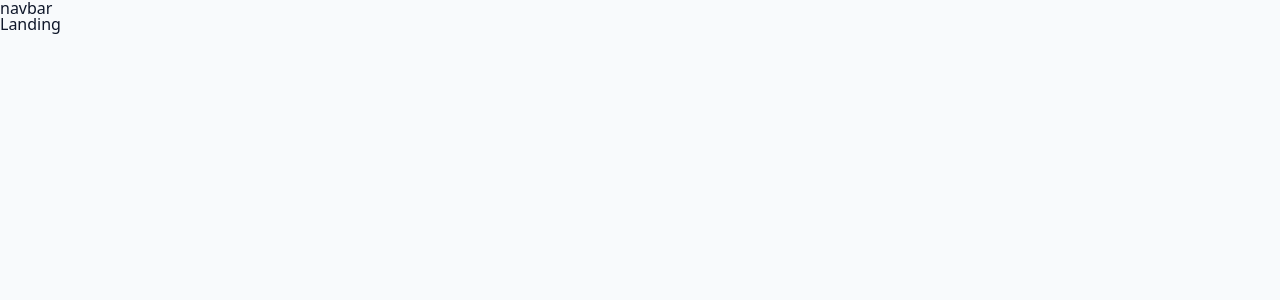
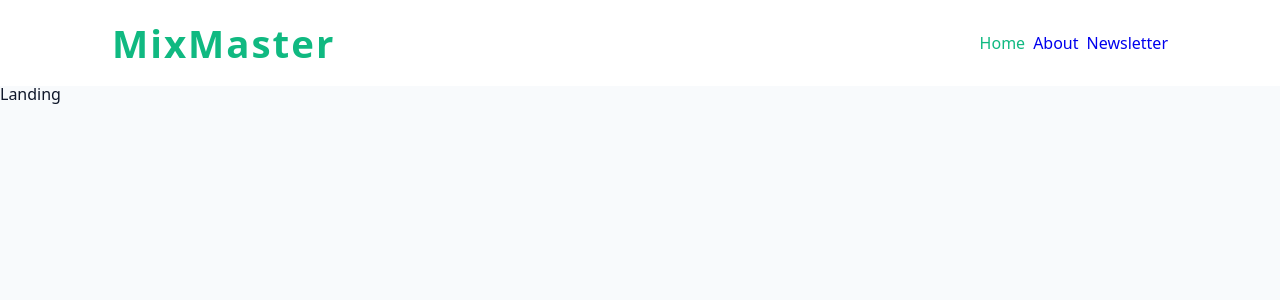
Before and after one commit to edriso/mix-master, a React (Vite) app: page / in a window 1280 px wide. Shown: the top 300 px of the page. Built offline with nearby package versions, Linux system fonts and the light colour scheme.

Commit message:
Add Navbar component and integrate it into HomeLayout

```diff
--- /dev/null
+++ b/src/components/Navbar.jsx
@@ -0,0 +1,20 @@
+import { NavLink } from 'react-router-dom';
+import Wrapper from '../assets/wrappers/Navbar';
+
+
+const Navbar = () => {
+  return (
+    <Wrapper>
+      <div className='nav-center'>
+        <span className='logo'>MixMaster</span>
+
+        <div className='nav-links'>
+          <NavLink to='/'>Home</NavLink>
+          <NavLink to='/about'>About</NavLink>
+          <NavLink to='/newsletter'>Newsletter</NavLink>
+        </div>
+      </div>
+    </Wrapper>
+  );
+};
+export default Navbar;
--- a/src/pages/HomeLayout.jsx
+++ b/src/pages/HomeLayout.jsx
@@ -1,9 +1,10 @@
 import { Outlet } from 'react-router-dom';
+import Navbar from '../components/Navbar';
 
 const HomeLayout = () => {
   return (
     <>
-      <nav>navbar</nav>
+      <Navbar />
 
       <Outlet />
     </>
```
